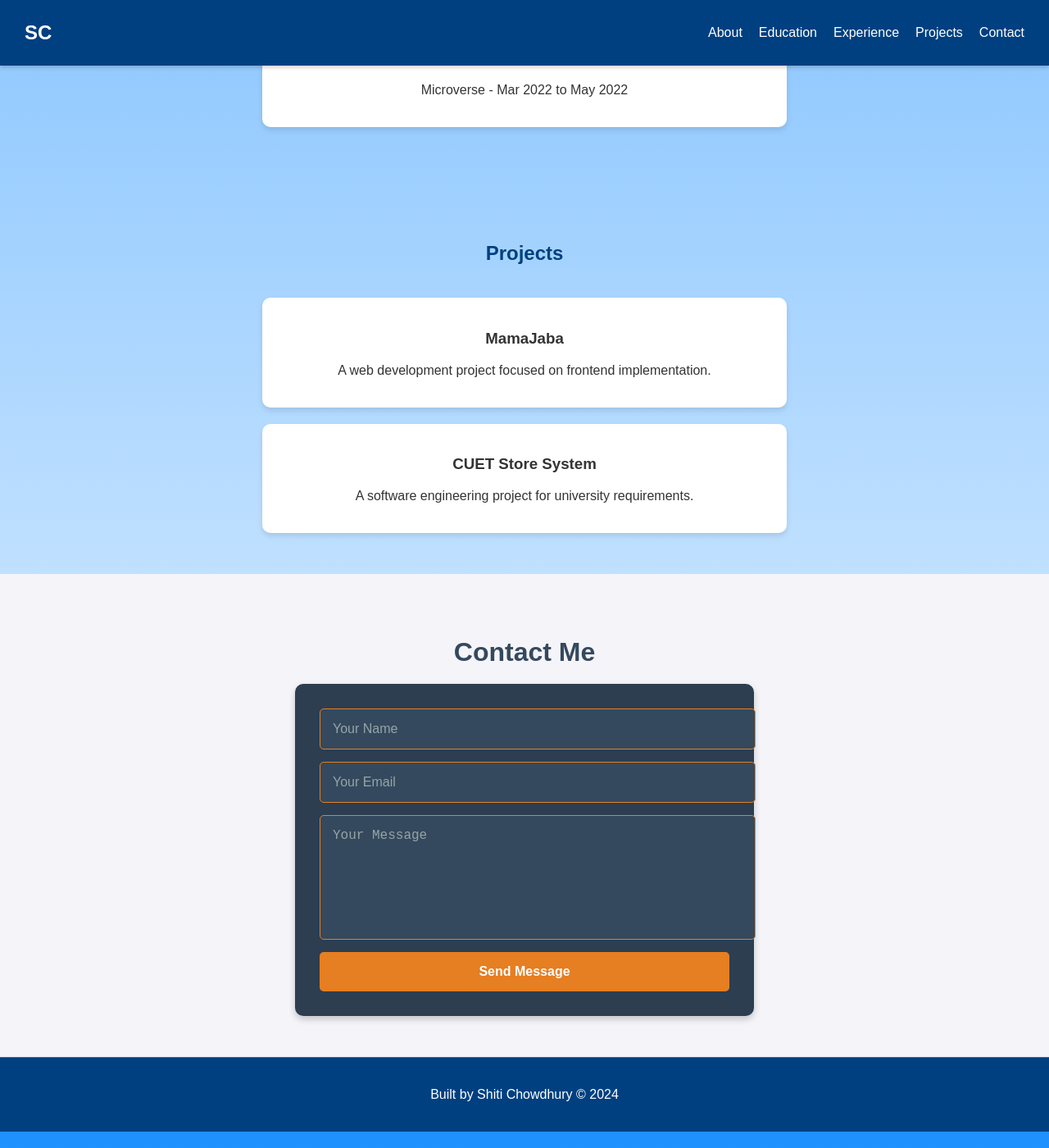
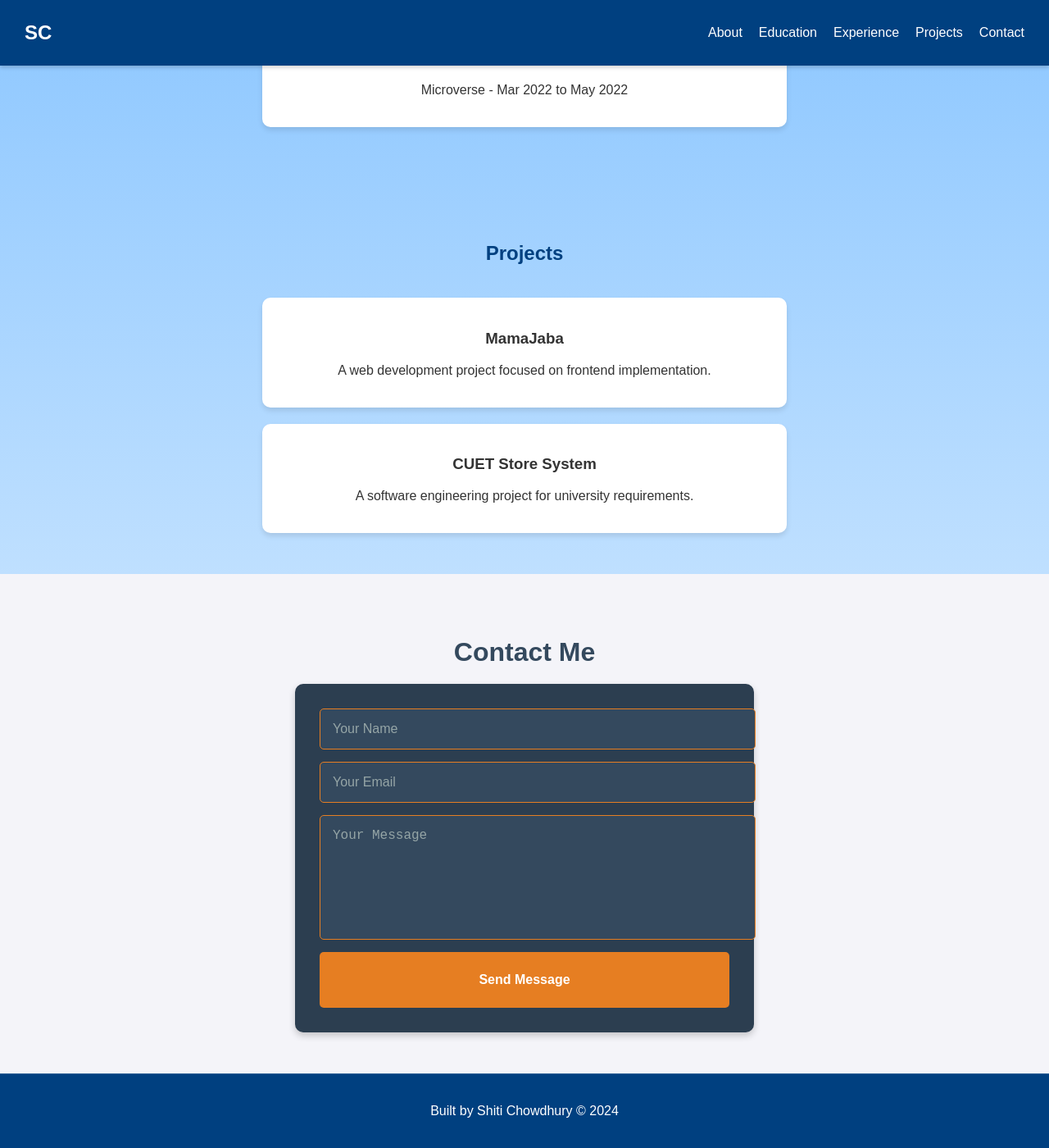
Before and after one commit to SHITICHY21/SHITICHY21.github.io, a Jekyll site: the page built from index.md, in a window 1280 px wide and 1400 px high, scrolled down 1584 px. Shown: the whole window at 82% size. Built offline with Jekyll 4.4.1, drawn with Linux system fonts in a browser that asks for light colours; our own code applies the rules of GitHub Pages for plain Markdown files.

Commit message:
Update style.css

```diff
--- a/assets/css/style.css
+++ b/assets/css/style.css
@@ -200,7 +200,7 @@ footer {
 }
 
 .contact-section form button {
-  padding: 15px 20px;
+  padding: 25px 20px;
   font-size: 1rem;
   font-weight: bold;
   border: none;
```
